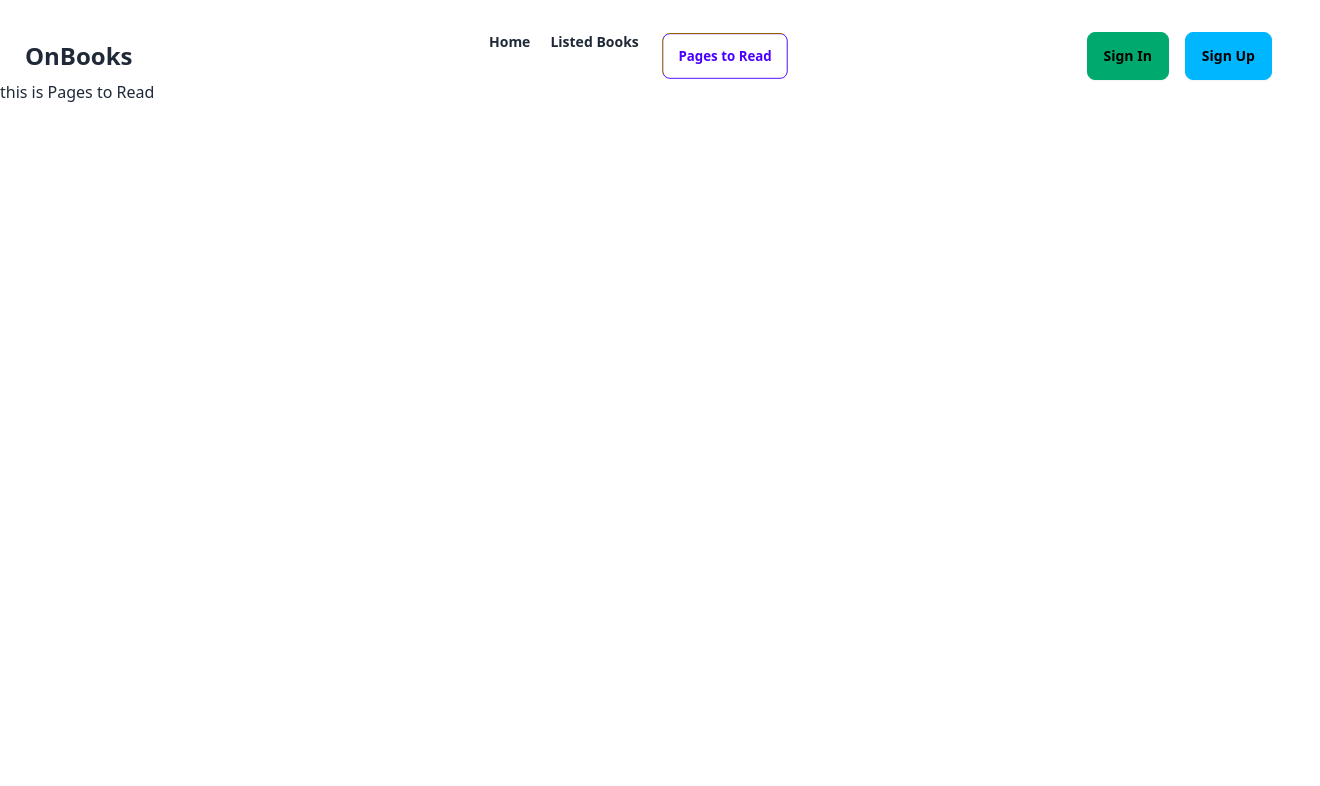
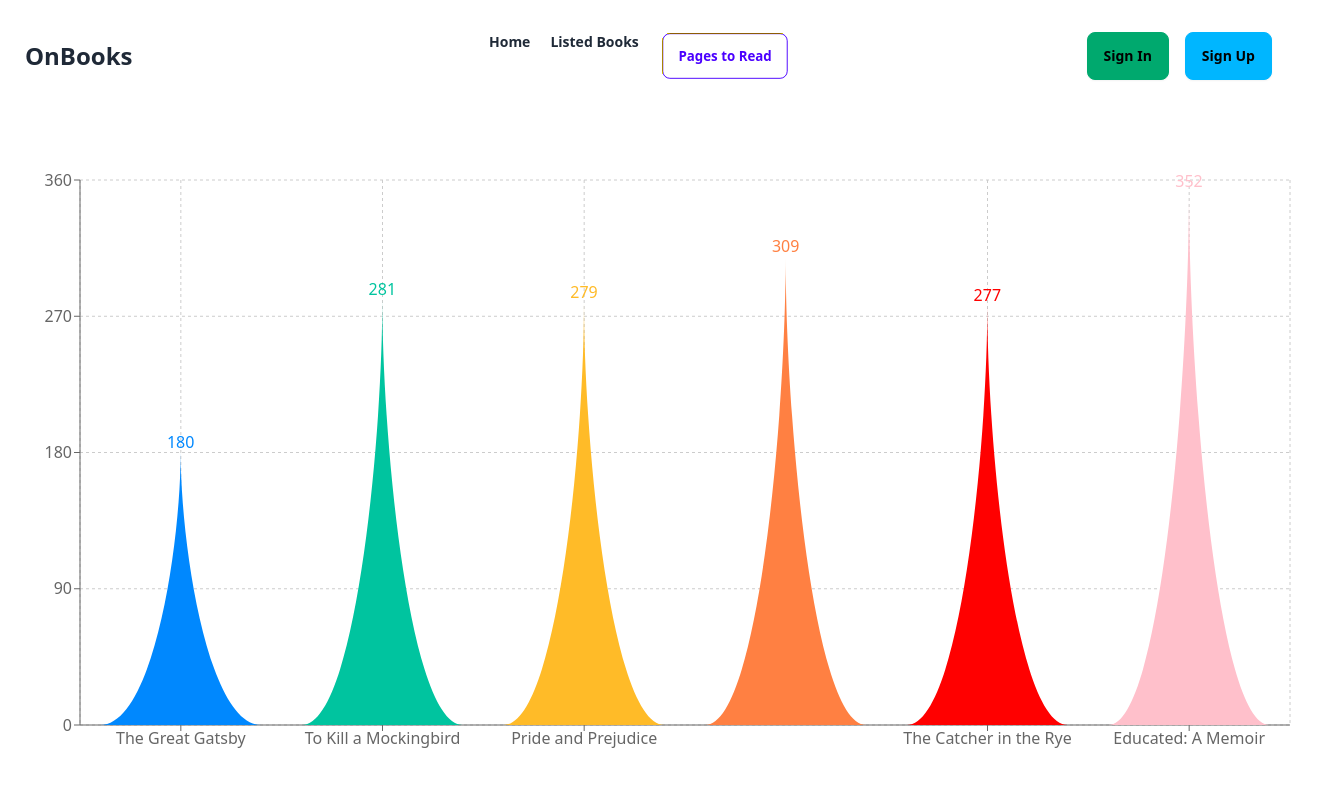
Before and after one commit to saagor16/B9A8-bookvibe, a React (Vite) app: page /pagesread in a window 1280 px wide. Shown: the top 786 px of the page, 1320 px wide, since content can reach past the window. Built offline with nearby package versions, Linux system fonts and the light colour scheme.

Commit message:
tostey use

```diff
--- a/src/main.jsx
+++ b/src/main.jsx
@@ -31,7 +31,8 @@
       {
         path: "/pagesread",
         element: <PagesRead></PagesRead>,
-
+        loader:() =>
+        (fetch('../public/data.json'))
       },
       {
         path: "/listedbook",
--- a/src/pages/PagesRead.jsx
+++ b/src/pages/PagesRead.jsx
@@ -1,11 +1,62 @@
+import  { useState, useEffect } from 'react';
+import { BarChart, Bar, Cell, XAxis, YAxis, CartesianGrid } from 'recharts';
+
+const colors = ['#0088FE', '#00C49F', '#FFBB28', '#FF8042', 'red', 'pink'];
+
+const getPath = (x, y, width, height) => {
+  return `M${x},${y + height}C${x + width / 3},${y + height} ${x + width / 2},${y + height / 3}
+  ${x + width / 2}, ${y}
+  C${x + width / 2},${y + height / 3} ${x + (2 * width) / 3},${y + height} ${x + width}, ${y + height}
+  Z`;
+};
+
+const TriangleBar = (props) => {
+  // eslint-disable-next-line react/prop-types
+  const { fill, x, y, width, height } = props;
+  return <path d={getPath(x, y, width, height)} stroke="none" fill={fill} />;
+};
 
 const PagesRead = () => {
+  const [data, setData] = useState([]);
 
-    return (
-        <div className="container mx-auto">
-            <h1>this is Pages to Read </h1>
-        </div>
-    );
+  useEffect(() => {
+    const fetchData = async () => {
+      try {
+        const response = await fetch('/public/data.json');
+        const jsonData = await response.json();
+        setData(jsonData);
+      } catch (error) {
+        console.error('Error fetching data:', error);
+      }
+    };
+
+    fetchData();
+  }, []);
+
+  return (
+    <div className="container mx-auto mt-20">
+      <BarChart
+        width={1320}
+        height={600}
+        data={data}
+        margin={{
+          top: 20,
+          right: 30,
+          left: 20,
+          bottom: 5,
+        }}
+      >
+        <CartesianGrid strokeDasharray="3 3" />
+        <XAxis dataKey="bookName" />
+        <YAxis />
+        <Bar dataKey="totalPages" shape={<TriangleBar />} label={{ position: 'top' }}>
+          {data.map((entry, index) => (
+            <Cell key={`cell-${index}`} fill={colors[index % colors.length]} />
+          ))}
+        </Bar>
+      </BarChart>
+    </div>
+  );
 };
 
 export default PagesRead;
--- a/src/pages/Wishlist.jsx
+++ b/src/pages/Wishlist.jsx
@@ -29,6 +29,7 @@
         appliedCardsTwo.map(cardTwo=> <NewTwo key={cardTwo.id} cardTwo={cardTwo}></NewTwo>)
       }
     </div>
+
   );
 };
 
--- a/src/section/Single.jsx
+++ b/src/section/Single.jsx
@@ -21,11 +21,6 @@
     saveCardApplicationTwo(idInt);
     toast('You have applied successfully');
   }
-
-
-
-
-
 
   return (
     <div className="container mt-10 mx-auto">
```
